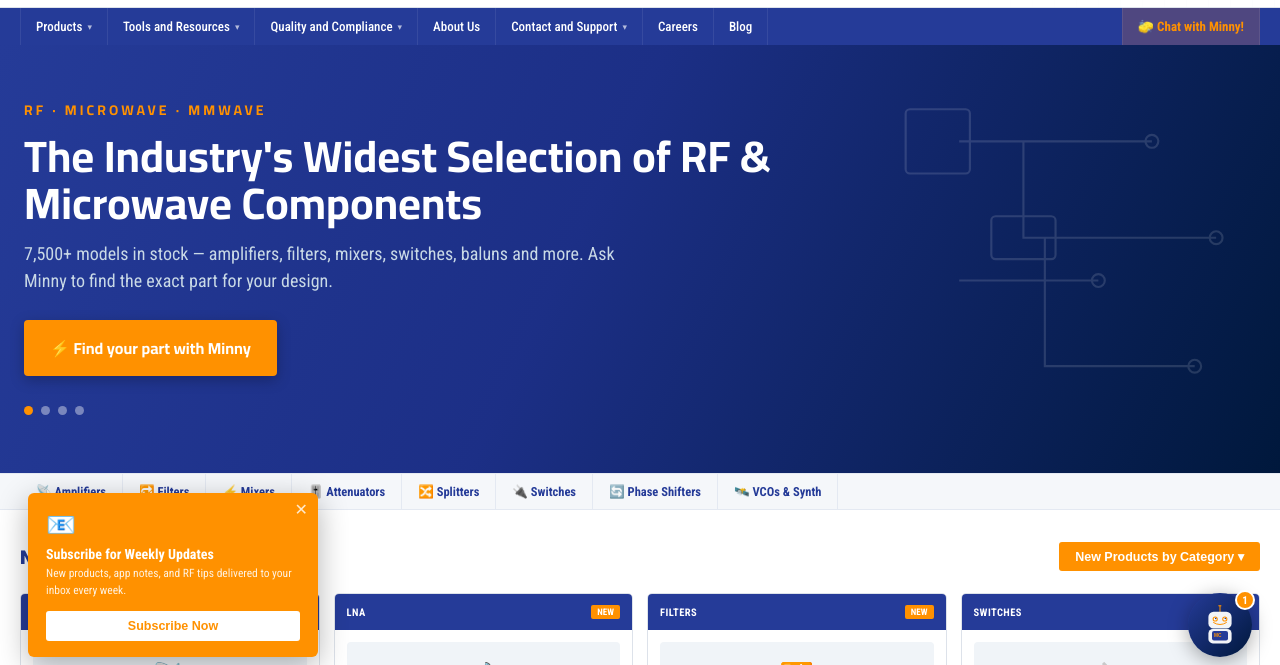
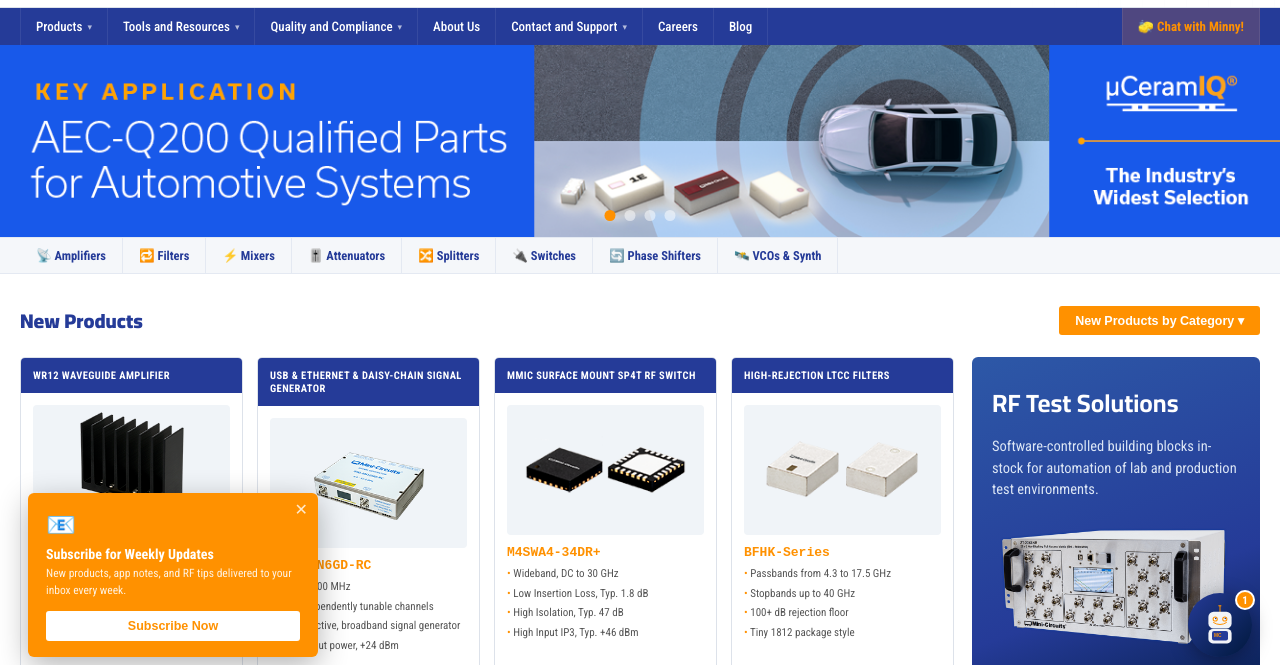
Before and after one commit to revanthvne/minicircuits-chatbot, a website: page public/index.html in a window 1280 px wide. Shown: the part 115-780 px from the top of the page. Drawn offline with Linux system fonts and the light colour scheme.

Commit message:
Use real Mini-Circuits images: hero banner carousel, real New Products photos + RF Test Solutions panel, per-part product thumbnails on chat/catalog cards

```diff
--- a/public/index.html
+++ b/public/index.html
@@ -461,26 +461,30 @@ img{max-width:100%}
   </div>
 </nav>
 
-<!-- ══ HERO BANNER (Mini-Circuits style) ═════════════ -->
-<section style="background:linear-gradient(115deg,#253b98 0%,#1c2f86 45%,#00183c 100%);position:relative;overflow:hidden">
-  <div style="max-width:1280px;margin:0 auto;padding:52px 24px 58px;position:relative;z-index:2">
-    <div style="color:#ff9100;font-family:'Cairo',sans-serif;font-weight:700;letter-spacing:.22em;font-size:14px;text-transform:uppercase;margin-bottom:10px">RF · Microwave · mmWave</div>
-    <h1 style="color:#fff;font-family:'Cairo',sans-serif;font-weight:700;font-size:44px;line-height:1.06;margin:0 0 14px;max-width:760px">The Industry's Widest Selection of RF &amp; Microwave Components</h1>
-    <p style="color:#c9d9e6;font-size:18px;max-width:620px;margin:0 0 26px;line-height:1.5">7,500+ models in stock — amplifiers, filters, mixers, switches, baluns and more. Ask Minny to find the exact part for your design.</p>
-    <button onclick="openChat('I need help finding an RF component')" style="background:#ff9100;color:#fff;border:none;border-radius:4px;padding:13px 26px;font-size:16px;font-weight:700;font-family:'Cairo',sans-serif;cursor:pointer;box-shadow:0 4px 14px rgba(0,0,0,.25)">⚡ Find your part with Minny</button>
-    <div style="margin-top:30px;display:flex;gap:8px">
-      <span style="width:9px;height:9px;border-radius:50%;background:#ff9100"></span>
-      <span style="width:9px;height:9px;border-radius:50%;background:rgba(255,255,255,.4)"></span>
-      <span style="width:9px;height:9px;border-radius:50%;background:rgba(255,255,255,.4)"></span>
-      <span style="width:9px;height:9px;border-radius:50%;background:rgba(255,255,255,.4)"></span>
-    </div>
+<!-- ══ HERO CAROUSEL (real Mini-Circuits banners) ════ -->
+<section id="heroCarousel" style="position:relative;overflow:hidden;background:#00183c;cursor:pointer" onclick="openChat('I need help finding an RF component')">
+  <img class="hero-slide" src="/assets/prod/hero1.png" alt="AEC-Q200 Qualified Parts for Automotive Systems" style="width:100%;display:block">
+  <img class="hero-slide" src="/assets/prod/hero2.jpg" alt="Frequency Mixers" style="width:100%;display:none">
+  <img class="hero-slide" src="/assets/prod/hero3.jpg" alt="Low Additive Phase Noise Amplifiers" style="width:100%;display:none">
+  <img class="hero-slide" src="/assets/prod/hero4.jpg" alt="Space Upscreening" style="width:100%;display:none">
+  <div style="position:absolute;bottom:16px;left:50%;transform:translateX(-50%);display:flex;gap:9px;z-index:3">
+    <span class="hero-dot" style="width:11px;height:11px;border-radius:50%;background:#ff9100;cursor:pointer"></span>
+    <span class="hero-dot" style="width:11px;height:11px;border-radius:50%;background:rgba(255,255,255,.5);cursor:pointer"></span>
+    <span class="hero-dot" style="width:11px;height:11px;border-radius:50%;background:rgba(255,255,255,.5);cursor:pointer"></span>
+    <span class="hero-dot" style="width:11px;height:11px;border-radius:50%;background:rgba(255,255,255,.5);cursor:pointer"></span>
   </div>
-  <svg viewBox="0 0 600 400" style="position:absolute;right:0;top:0;height:100%;opacity:.13;z-index:1" xmlns="http://www.w3.org/2000/svg" fill="none" stroke="#fff" stroke-width="2">
-    <circle cx="480" cy="90" r="6"/><circle cx="540" cy="180" r="6"/><circle cx="430" cy="220" r="6"/><circle cx="520" cy="300" r="6"/>
-    <path d="M480 90 H300 M540 180 H360 V90 M430 220 H300 M520 300 H380 V180"/>
-    <rect x="250" y="60" width="60" height="60" rx="4"/><rect x="330" y="160" width="60" height="40" rx="4"/>
-  </svg>
 </section>
+<script>
+(function(){
+  var slides=[].slice.call(document.querySelectorAll('#heroCarousel .hero-slide'));
+  var dots=[].slice.call(document.querySelectorAll('#heroCarousel .hero-dot'));
+  var i=0;
+  function show(n){i=(n+slides.length)%slides.length;slides.forEach(function(s,k){s.style.display=k===i?'block':'none';});dots.forEach(function(d,k){d.style.background=k===i?'#ff9100':'rgba(255,255,255,.5)';});}
+  dots.forEach(function(d,k){d.addEventListener('click',function(e){e.stopPropagation();show(k);});});
+  setInterval(function(){show(i+1);},5500);
+  show(0);
+})();
+</script>
 
 <!-- ══ CATEGORY QUICK-LINKS ══════════════════════════ -->
 <div class="cat-strip">
@@ -503,75 +507,72 @@ img{max-width:100%}
       <div class="np-heading">New Products</div>
       <button class="np-cat-btn">New Products by Category ▾</button>
     </div>
-    <div class="np-grid">
+    <div style="display:flex;gap:18px;align-items:stretch;flex-wrap:wrap">
+     <div class="np-grid" style="flex:1;min-width:560px">
       <!-- Card 1 -->
-      <div class="np-card" onclick="openChatPN('ZX60-V82+')">
-        <div class="np-card-head">
-          <span class="np-cat-label">Amplifiers</span>
-          <span class="np-new-badge">NEW</span>
-        </div>
+      <div class="np-card" onclick="openChatPN('WVA-71863HP+')">
+        <div class="np-card-head"><span class="np-cat-label">WR12 Waveguide Amplifier</span></div>
         <div class="np-card-body">
-          <div class="np-img-area">📡</div>
-          <div class="np-pn">ZX60-V82+</div>
-          <div class="np-desc">Wideband Gain Block, 0.3–8 GHz</div>
+          <div class="np-img-area" style="height:130px;display:flex;align-items:center;justify-content:center"><img src="/assets/prod/wva.png" alt="WVA-71863HP+" style="max-height:120px;max-width:90%;object-fit:contain"></div>
+          <div class="np-pn">WVA-71863HP+</div>
           <ul class="np-specs">
-            <li>Gain: 17.0 dB</li>
-            <li>NF: 2.7 dB</li>
-            <li>P1dB: 20 dBm</li>
+            <li>71 to 86 GHz</li>
+            <li>+24.5 dBm P<sub>SAT</sub></li>
+            <li>39 dB gain</li>
+            <li>±1.5 dB gain flatness</li>
           </ul>
         </div>
       </div>
       <!-- Card 2 -->
-      <div class="np-card" onclick="openChatPN('PHA-1H+')">
-        <div class="np-card-head">
-          <span class="np-cat-label">LNA</span>
-          <span class="np-new-badge">NEW</span>
-        </div>
+      <div class="np-card" onclick="openChat('Tell me about the SSG-R7N6GD-RC signal generator')">
+        <div class="np-card-head"><span class="np-cat-label">USB &amp; Ethernet &amp; Daisy-Chain Signal Generator</span></div>
         <div class="np-card-body">
-          <div class="np-img-area">🔬</div>
-          <div class="np-pn">PHA-1H+</div>
-          <div class="np-desc">Low Noise Amplifier, 50 MHz–6 GHz</div>
+          <div class="np-img-area" style="height:130px;display:flex;align-items:center;justify-content:center"><img src="/assets/prod/ssg.png" alt="SSG-R7N6GD-RC" style="max-height:120px;max-width:90%;object-fit:contain"></div>
+          <div class="np-pn">SSG-R7N6GD-RC</div>
           <ul class="np-specs">
-            <li>NF: 1.7 dB</li>
-            <li>Gain: 20.0 dB</li>
-            <li>Package: QFN-16</li>
+            <li>700 to 6000 MHz</li>
+            <li>Two independently tunable channels</li>
+            <li>Cost effective, broadband signal generator</li>
+            <li>High output power, +24 dBm</li>
           </ul>
         </div>
       </div>
       <!-- Card 3 -->
-      <div class="np-card" onclick="openChatPN('ZFBP-2400+')">
-        <div class="np-card-head">
-          <span class="np-cat-label">Filters</span>
-          <span class="np-new-badge">NEW</span>
-        </div>
+      <div class="np-card" onclick="openChatPN('M4SWA4-34DR+')">
+        <div class="np-card-head"><span class="np-cat-label">MMIC Surface Mount SP4T RF Switch</span></div>
         <div class="np-card-body">
-          <div class="np-img-area">🔁</div>
-          <div class="np-pn">ZFBP-2400+</div>
-          <div class="np-desc">Bandpass Filter, 2.4–2.5 GHz (WiFi/ISM)</div>
+          <div class="np-img-area" style="height:130px;display:flex;align-items:center;justify-content:center"><img src="/assets/prod/m4swa4.png" alt="M4SWA4-34DR+" style="max-height:120px;max-width:90%;object-fit:contain"></div>
+          <div class="np-pn">M4SWA4-34DR+</div>
           <ul class="np-specs">
-            <li>IL: 1.5 dB</li>
-            <li>Rejection: 30 dBc</li>
-            <li>Package: SMA</li>
+            <li>Wideband, DC to 30 GHz</li>
+            <li>Low Insertion Loss, Typ. 1.8 dB</li>
+            <li>High Isolation, Typ. 47 dB</li>
+            <li>High Input IP3, Typ. +46 dBm</li>
           </ul>
         </div>
       </div>
       <!-- Card 4 -->
-      <div class="np-card" onclick="openChatPN('ZYSWA-2-50DR+')">
-        <div class="np-card-head">
-          <span class="np-cat-label">Switches</span>
-          <span class="np-new-badge">NEW</span>
-        </div>
+      <div class="np-card" onclick="openChat('Tell me about the BFHK-Series high-rejection LTCC filters')">
+        <div class="np-card-head"><span class="np-cat-label">High-Rejection LTCC Filters</span></div>
         <div class="np-card-body">
-          <div class="np-img-area">🔌</div>
-          <div class="np-pn">ZYSWA-2-50DR+</div>
-          <div class="np-desc">Ultra-Fast SPDT Switch, DC–5 GHz</div>
+          <div class="np-img-area" style="height:130px;display:flex;align-items:center;justify-content:center"><img src="/assets/prod/bfhk.png" alt="BFHK-Series" style="max-height:120px;max-width:90%;object-fit:contain"></div>
+          <div class="np-pn">BFHK-Series</div>
           <ul class="np-specs">
-            <li>IL: 0.5 dB</li>
-            <li>Isolation: 60 dB</li>
-            <li>Speed: 1 ns</li>
+            <li>Passbands from 4.3 to 17.5 GHz</li>
+            <li>Stopbands up to 40 GHz</li>
+            <li>100+ dB rejection floor</li>
+            <li>Tiny 1812 package style</li>
           </ul>
         </div>
       </div>
+     </div>
+     <!-- RF Test Solutions panel (matches minicircuits.com) -->
+     <div style="width:288px;background:linear-gradient(160deg,#2d58a7 0%,#253b98 60%,#00183c 100%);border-radius:6px;color:#fff;padding:22px 20px;display:flex;flex-direction:column">
+       <div style="font-family:'Cairo',sans-serif;font-size:25px;font-weight:700;margin-bottom:10px">RF Test Solutions</div>
+       <div style="font-size:14.5px;line-height:1.5;color:#dce6f5;margin-bottom:14px">Software-controlled building blocks in-stock for automation of lab and production test environments.</div>
+       <img src="/assets/prod/zt.png" alt="RF Test Systems" style="width:100%;border-radius:4px;margin-top:auto">
+       <button onclick="openChat('Tell me about your RF test solutions and switch matrices')" style="margin-top:14px;background:#ff9100;color:#fff;border:none;border-radius:4px;padding:11px;font-weight:700;font-family:'Cairo',sans-serif;font-size:14px;cursor:pointer">Learn More</button>
+     </div>
     </div>
     <!-- Carousel dots -->
     <div class="np-dots">
@@ -1025,6 +1026,7 @@ function renderCard(p) {
     ? `<span class="cs-stock">Live availability →</span>`
     : `<span class="cs-stock ${p.stock>0?'in':'out'}">${p.stock>0 ? p.stock.toLocaleString()+' in stock' : 'Out of stock'}</span>`;
   return `<div class="cs-card" onclick="openChatPN('${p.pn}')">
+    <img src="https://www.minicircuits.com/images/${p.pn}.png" alt="${p.pn}" loading="lazy" onerror="this.style.display='none'" style="float:right;width:56px;height:56px;object-fit:contain;margin:0 0 4px 8px;background:#fff;border-radius:4px">
     <div class="cs-card-cat" style="${catStyle(p.cat)}">${label}</div>
     <div class="cs-card-pn">${p.pn}</div>
     <div class="cs-card-desc">${p.desc||p.subcat||''}</div>
@@ -1145,7 +1147,9 @@ function card(p,sp,isOrig,cmp){
   const stockHtml = (p.stock==null) ? '' : `<span class="pstock ${inStock?'':'no'}">${inStock?'✓ In Stock':'✗ Check Avail.'}</span>`;
   const clsTag = CAT_CLS[p.cat]||'';
   const desc = p.desc ? `<div class="pdesc">${p.desc}</div>` : '';
-  return`<div class="pcard" onclick="qSend('Tell me about ${p.pn}')"><span class="ctag ${clsTag}">${catLabel(p)}${isOrig?' — Original':''}</span><div class="pn">${p.pn}</div>${desc}<div class="spills">${pills}</div>${diff}<div class="prow">${priceHtml}${stockHtml}</div></div>`;
+  // Real product photo from minicircuits.com (hidden if none exists for this PN)
+  const thumb = `<img src="https://www.minicircuits.com/images/${p.pn}.png" alt="${p.pn}" loading="lazy" onerror="this.style.display='none'" style="float:right;width:64px;height:64px;object-fit:contain;margin:0 0 4px 8px;background:#fff;border-radius:4px">`;
+  return`<div class="pcard" onclick="qSend('Tell me about ${p.pn}')">${thumb}<span class="ctag ${clsTag}">${catLabel(p)}${isOrig?' — Original':''}</span><div class="pn">${p.pn}</div>${desc}<div class="spills">${pills}</div>${diff}<div class="prow">${priceHtml}${stockHtml}</div></div>`;
 }
 
 // ══════════════════════════════════════════════════
```
Also changed, not shown: public/assets/prod/bfhk.png (added), public/assets/prod/hero1.png (added), public/assets/prod/hero2.jpg (added), public/assets/prod/hero3.jpg (added), public/assets/prod/hero4.jpg (added), public/assets/prod/m4swa4.png (added), public/assets/prod/ssg.png (added), public/assets/prod/wva.png (added), public/assets/prod/zt.png (added).
